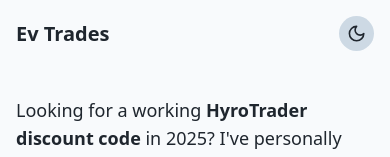
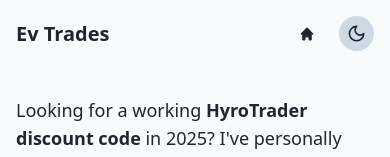
Before and after one commit to evanjuszczak/ev-trades-prop, a React (Vite) app: page /hyrotrader-discount-code in a window 390 px wide. Shown: the top 157 px of the page. Built offline with nearby package versions, Linux system fonts and the light colour scheme.

Commit message:
Initial commit

```diff
--- a/src/components/NavBar.tsx
+++ b/src/components/NavBar.tsx
@@ -40,28 +40,30 @@ const NavBar = () => {
         </div>
 
         <div className="flex items-center gap-4">
-          {/* Navigation Links */}
-          <div className="hidden sm:flex items-center gap-4 mr-2">
+          {/* Navigation Links - Now visible on all screen sizes */}
+          <div className="flex items-center gap-4 mr-2">
             {isHomePage && (
               <Link
                 to="/hyrotrader-discount-code"
                 className="text-sm font-medium hover:text-evtrades-gold transition-colors flex items-center gap-1"
+                aria-label="View Blog Post"
               >
                 <svg xmlns="http://www.w3.org/2000/svg" className="h-4 w-4" viewBox="0 0 20 20" fill="currentColor">
                   <path fillRule="evenodd" d="M6.267 3.455a3.066 3.066 0 001.745-.723 3.066 3.066 0 013.976 0 3.066 3.066 0 001.745.723 3.066 3.066 0 012.812 2.812c.051.643.304 1.254.723 1.745a3.066 3.066 0 010 3.976 3.066 3.066 0 00-.723 1.745 3.066 3.066 0 01-2.812 2.812 3.066 3.066 0 00-1.745.723 3.066 3.066 0 01-3.976 0 3.066 3.066 0 00-1.745-.723 3.066 3.066 0 01-2.812-2.812 3.066 3.066 0 00-.723-1.745 3.066 3.066 0 010-3.976 3.066 3.066 0 00.723-1.745 3.066 3.066 0 012.812-2.812zm7.44 5.252a1 1 0 00-1.414-1.414L9 10.586 7.707 9.293a1 1 0 00-1.414 1.414l2 2a1 1 0 001.414 0l4-4z" clipRule="evenodd" />
                 </svg>
-                Blog Post
+                <span className="hidden sm:inline">Blog Post</span>
               </Link>
             )}
             {isBlogPage && (
               <Link
                 to="/"
                 className="text-sm font-medium hover:text-evtrades-gold transition-colors flex items-center gap-1"
+                aria-label="Go to Home Page"
               >
                 <svg xmlns="http://www.w3.org/2000/svg" className="h-4 w-4" viewBox="0 0 20 20" fill="currentColor">
                   <path d="M10.707 2.293a1 1 0 00-1.414 0l-7 7a1 1 0 001.414 1.414L4 10.414V17a1 1 0 001 1h2a1 1 0 001-1v-2a1 1 0 011-1h2a1 1 0 011 1v2a1 1 0 001 1h2a1 1 0 001-1v-6.586l.293.293a1 1 0 001.414-1.414l-7-7z" />
                 </svg>
-                Home
+                <span className="hidden sm:inline">Home</span>
               </Link>
             )}
           </div>
```
